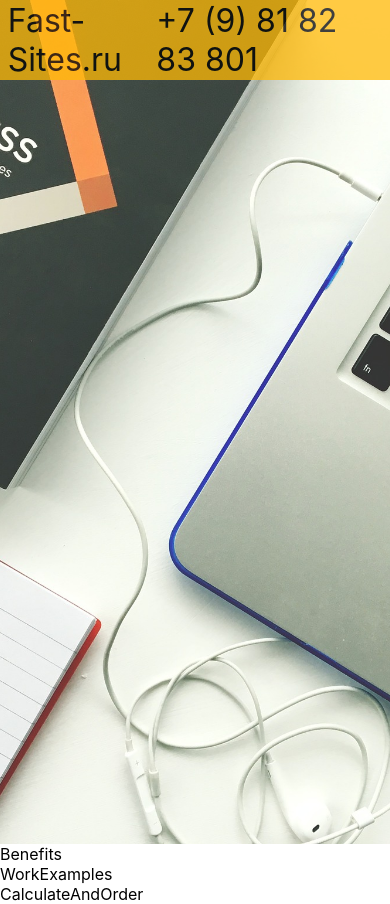
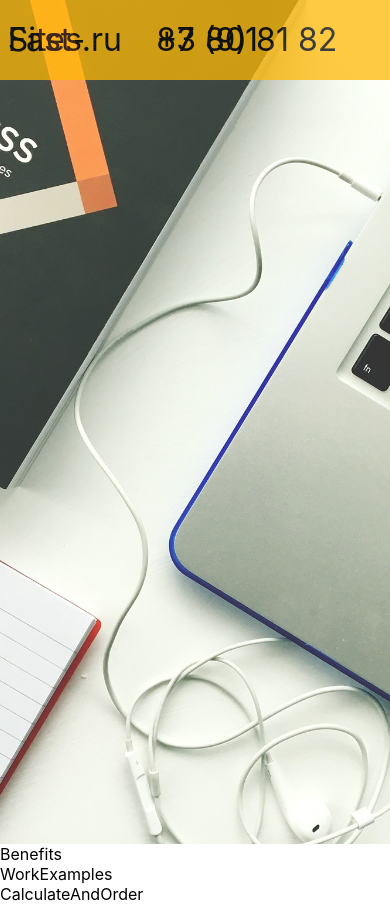
Before and after one commit to AlexCole999/fast-sites, a React (Create React App) app: page / in a window 390 px wide. Built offline with nearby package versions, Linux system fonts and the light colour scheme.

Commit message:
Contacts --->>> created Logo,Phone components

```diff
--- a/src/components/Screen1/Contacts/Logo/Logo.css
+++ b/src/components/Screen1/Contacts/Logo/Logo.css
@@ -3,5 +3,6 @@ font-size: 32px;
 display: flex;
 justify-content: flex-start;
 align-items: center;
+line-height: 0px;
 margin-left: 2%;
 }
--- a/src/components/Screen1/Contacts/Logo/Logo.jsx
+++ b/src/components/Screen1/Contacts/Logo/Logo.jsx
@@ -3,7 +3,7 @@ import './Logo.css';
 export default function Logo() {
   return (
     <div className="Logo">
-      <div>Fast-Sites.ru</div>
+      <div> Fast-Sites.ru</div>
     </div>
   );
 }
--- a/src/components/Screen1/Contacts/Phone/Phone.css
+++ b/src/components/Screen1/Contacts/Phone/Phone.css
@@ -4,4 +4,5 @@ display: flex;
 justify-content: flex-start;
 align-items: center;
 margin-right: 2%;
+line-height: 0px;
 }
```
